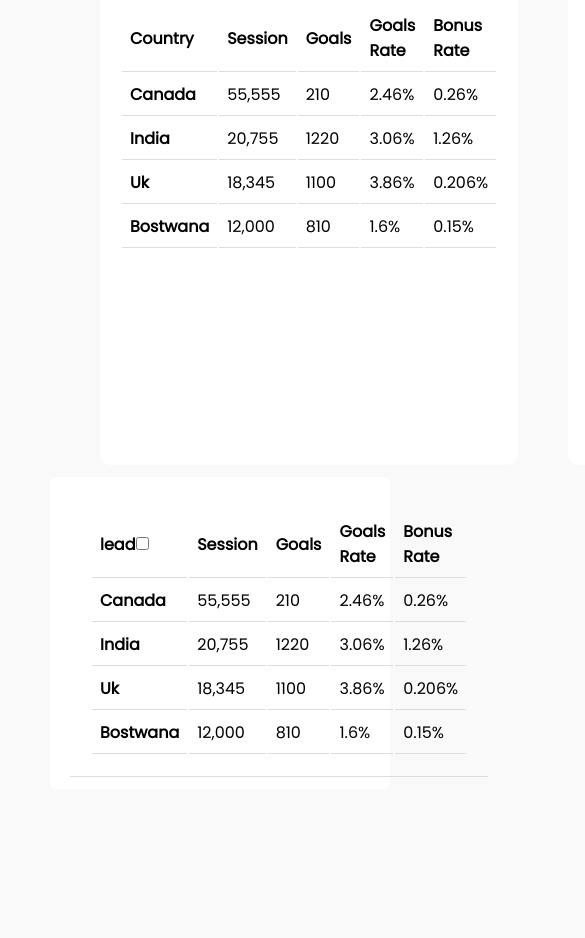
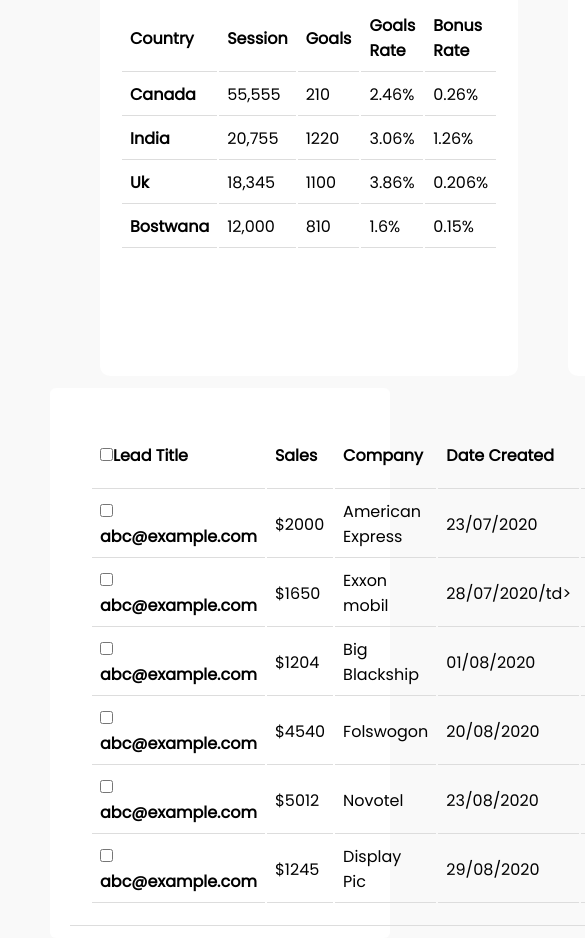
Before and after one commit to AkramSheriff05/dashboad, a website: page public/index.html in a window 390 px wide. Shown: the part 917-1855 px from the top of the page, 585 px wide, since content can reach past the window. Before the commit the page ends 1706 px from the top, so only its background shows below. Drawn offline with nearby package versions, Linux system fonts and the light colour scheme; a script that the page names is missing.

Commit message:
working on responsive

```diff
--- a/public/css/styles.css
+++ b/public/css/styles.css
@@ -157,6 +157,9 @@ tr,th, td {
     table-layout: fixed;
 
  }
+.tweetpic{
+ background-size: contain;
+}
 @media only screen and (max-width: 1199px) {
     /* .card-container{
 
--- a/public/index.html
+++ b/public/index.html
@@ -124,10 +124,12 @@
     <p style="color:white">Thanks for responing my mail and evaluating my skills
       if i get an entry level oppertunity sure I'll develope my skills
       better then this.
+      <b>Akram</b>
     </p>
-    <b>Akram</b>
+
     </div>
-    <div id="map"  style= " margin:30px; width: 80%; height: 200px;display: inline-block; background-color: yellow;"> </div>
+    <div  class="tweetpic" id="tweetpic"  style= " margin:30px; width: 80%; height: 200px;display: inline-block;">
+    <img src="img/pic.jpg"> </div>
   </div>
 
 
@@ -137,41 +139,54 @@
   <div class="bottom"  >  <table class="table2" >
     <thead>
       <tr>
-        <th scope="col">lead<input type="checkbox" ></th>
-        <th scope="col">Session</th>
-        <th scope="col">Goals</th>
-        <th scope="col">Goals Rate</th>
-
-        <th scope="col">Bonus Rate</th>
+        <th scope="col"><input type="checkbox" >Lead Title</th>
+        <th scope="col">Sales</th>
+        <th scope="col">Company</th>
+        <th scope="col">Date Created</th>
+       <th scope="col">Lead Status</th>
       </tr>
     </thead>
     <tbody>
       <tr>
-        <th scope="row">Canada</th>
-        <td>55,555</td>
-        <td>210</td>
-        <td>2.46%</td>
+        <th scope="col"><input type="checkbox" >abc@example.com</th>
+        <td>$2000</td>
+        <td>American Express</td>
+        <td>23/07/2020</td>
         <td>0.26%</td>
       </tr>
       <tr>
-        <th scope="row">India</th>
-        <td>20,755</td>
-        <td>1220</td>
-        <td>3.06%</td>
+        <th scope="col"><input type="checkbox" >abc@example.com</th>
+        <td>$1650</td>
+        <td>Exxon mobil</td>
+        <td>28/07/2020/td>
         <td>1.26%</td>
       </tr>
       <tr>
-        <th scope="row">Uk</th>
-        <td>18,345</td>
-        <td>1100</td>
-        <td>3.86%</td>
+        <th scope="col"><input type="checkbox" >abc@example.com</th>
+        <td>$1204</td>
+        <td>Big Blackship</td>
+        <td>01/08/2020</td>
         <td>0.206%</td>
       </tr>
       <tr>
-        <th scope="row">Bostwana</th>
-        <td>12,000</td>
-        <td>810</td>
-        <td>1.6%</td>
+        <th scope="col"><input type="checkbox" >abc@example.com</th>
+        <td>$4540</td>
+        <td>Folswogon</td>
+        <td>20/08/2020</td>
+        <td>0.15%</td>
+      </tr>
+      <tr>
+        <th scope="col"><input type="checkbox" >abc@example.com</th>
+        <td>$5012</td>
+        <td>Novotel</td>
+        <td>23/08/2020</td>
+        <td>0.15%</td>
+      </tr>
+      <tr>
+        <th scope="col"><input type="checkbox" >abc@example.com</th>
+        <td>$1245</td>
+        <td>Display Pic</td>
+        <td>29/08/2020</td>
         <td>0.15%</td>
       </tr>
     </tbody>
```
Also changed, not shown: public/img/Tweet.jpg (renamed from public/img/Twitter_reply_web.jpg), public/img/pic.jpg (added).
